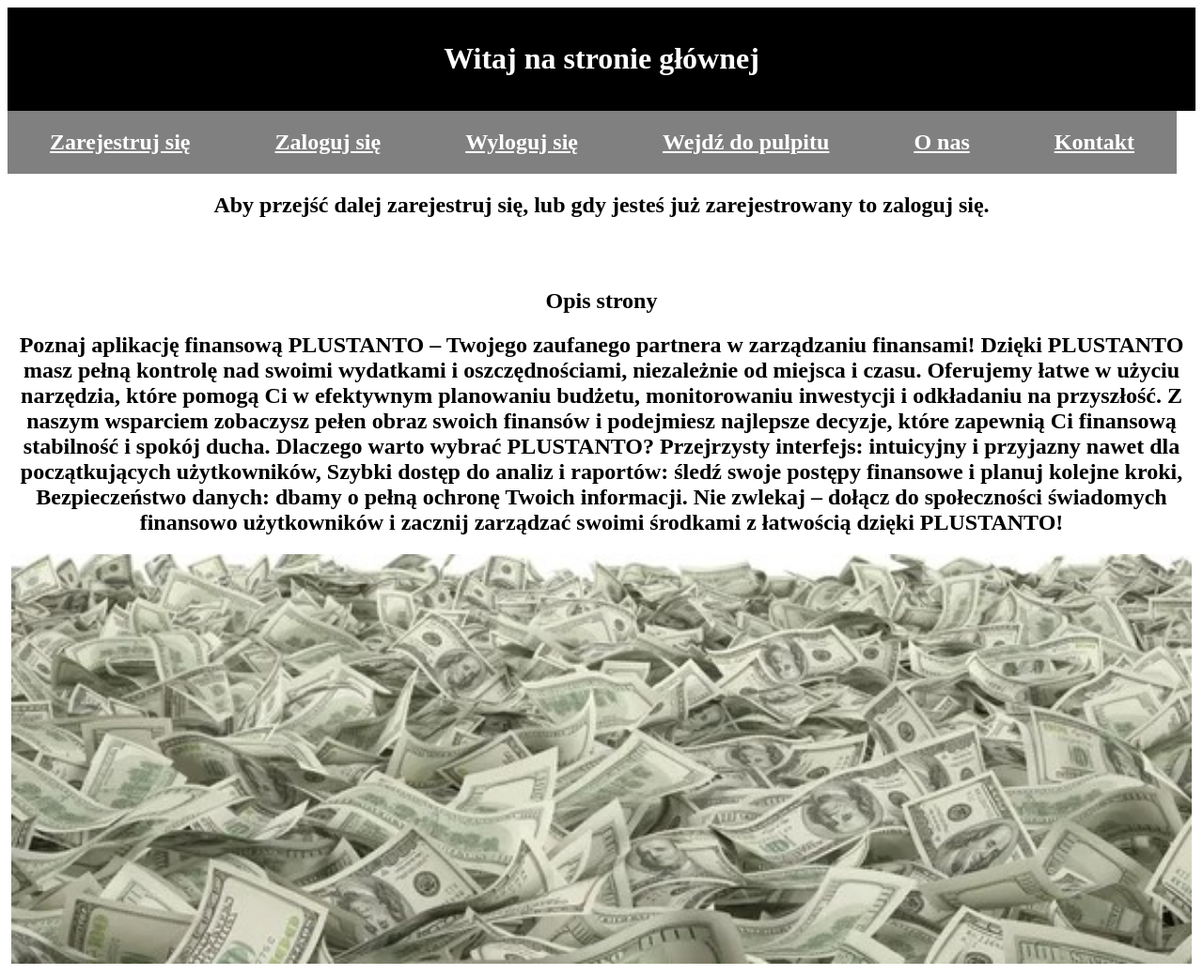
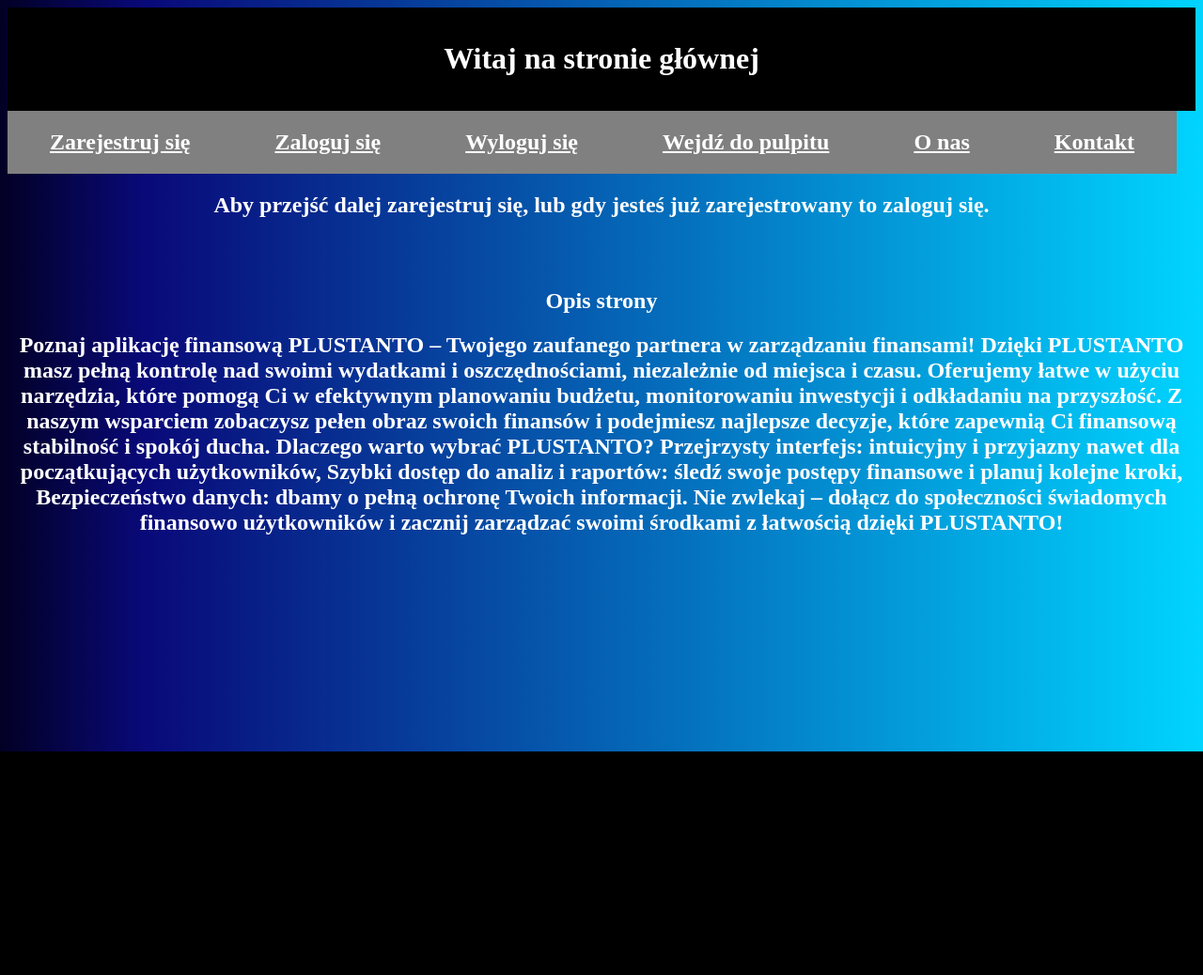
Before and after one commit to Bartolini515/Plusanto, a Django app: page / in a window 1280 px wide. Shown: the whole page at 94% size. After the commit the page ends 800 px from the top, so only its background shows below. Run offline with Django 5.2, Linux system fonts and the light colour scheme.

Commit message:
Background stworzyłem gradient na tło i zmieniłem kolor liter na biały

```diff
--- a/main/templates/index.html
+++ b/main/templates/index.html
@@ -48,7 +48,7 @@
       Szybki dostęp do analiz i raportów: śledź swoje postępy finansowe i planuj kolejne kroki,
       Bezpieczeństwo danych: dbamy o pełną ochronę Twoich informacji.
       Nie zwlekaj – dołącz do społeczności świadomych finansowo użytkowników i zacznij zarządzać swoimi środkami z łatwością dzięki PLUSTANTO!</h2>
-      <img src="{% static "images/kasa.jpg" %}" alt="Obrazek kasy pod tekstem" style="width:1256px;">
+
 </body>
 
 </html>
--- a/static/css/styles.css
+++ b/static/css/styles.css
@@ -1,5 +1,6 @@
 body {
-    background-color: white;
+   background: rgb(2,0,36);
+  background: linear-gradient(90deg, rgba(2,0,36,1) 0%, rgba(9,9,121,1) 12%, rgba(0,212,255,1) 100%);
     text-align: center;
   }
 
@@ -9,7 +10,7 @@ body {
     text-align: center;
   }
   h2 {
-      color: black;
+      color: rgb(255, 255, 255);
       text-align: center;
     }
   h3 {
```
Also changed, not shown: static/images/kasa.jpg (deleted).
